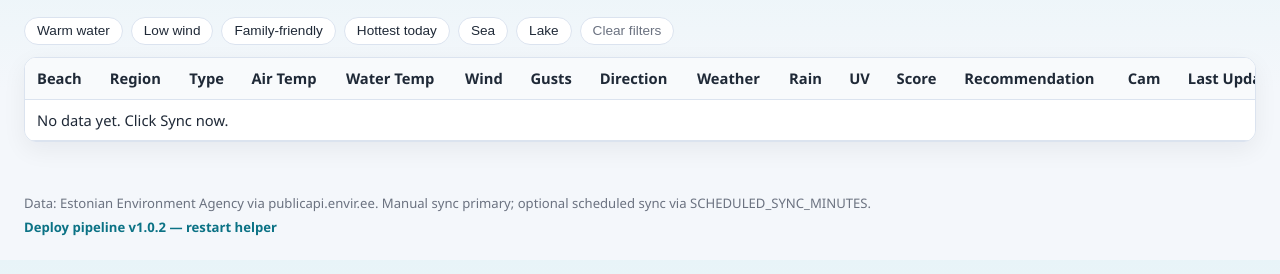
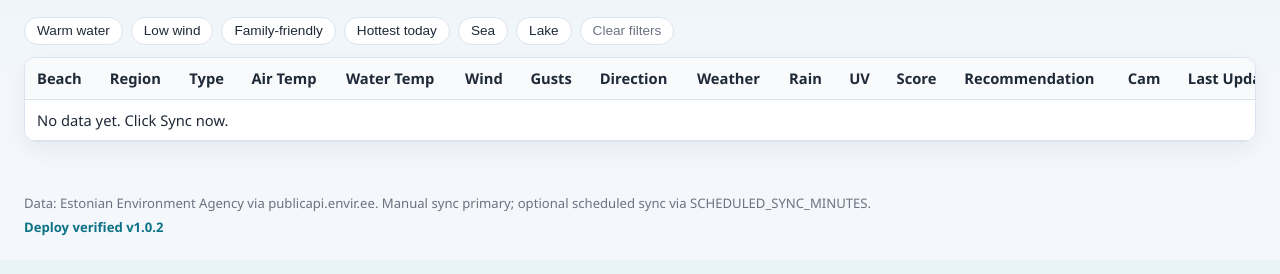
Before and after one commit to mshabraz/BeachdayEesti, a website: page public/index.html in a window 1280 px wide. Shown: the part 90-364 px from the top of the page. Drawn offline with Linux system fonts and the light colour scheme; no server answers.

Commit message:
Deploy verification: restart helper working
Co-authored-by: Cursor <cursoragent@cursor.com>

```diff
--- a/public/index.html
+++ b/public/index.html
@@ -75,7 +75,7 @@
 
   <footer class="footer">
     Data: Estonian Environment Agency via publicapi.envir.ee. Manual sync primary; optional scheduled sync via SCHEDULED_SYNC_MINUTES.
-    <span class="deploy-marker">Deploy pipeline v1.0.2 — restart helper</span>
+    <span class="deploy-marker">Deploy verified v1.0.2</span>
   </footer>
 
   <script src="app.js"></script>
```
